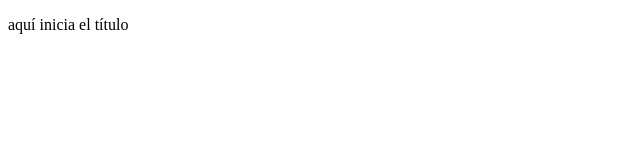
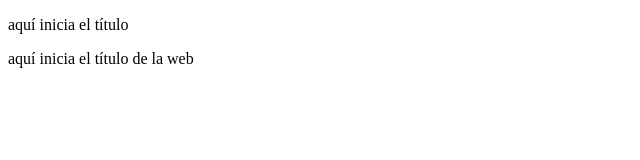
Before and after one commit to xavier1502/web2, a plain HTML site: page index.html in a window 1280 px wide. Shown: the whole page, without its empty margins (0-640 px from the left). Drawn offline with Linux system fonts and the light colour scheme.

Commit message:
commit 2

```diff
--- a/index.html
+++ b/index.html
@@ -8,5 +8,6 @@
 </head>
 <body>
     <p>aquí inicia el título</p>
+      <p>aquí inicia el título de la web</p>
 </body>
 </html>
```
